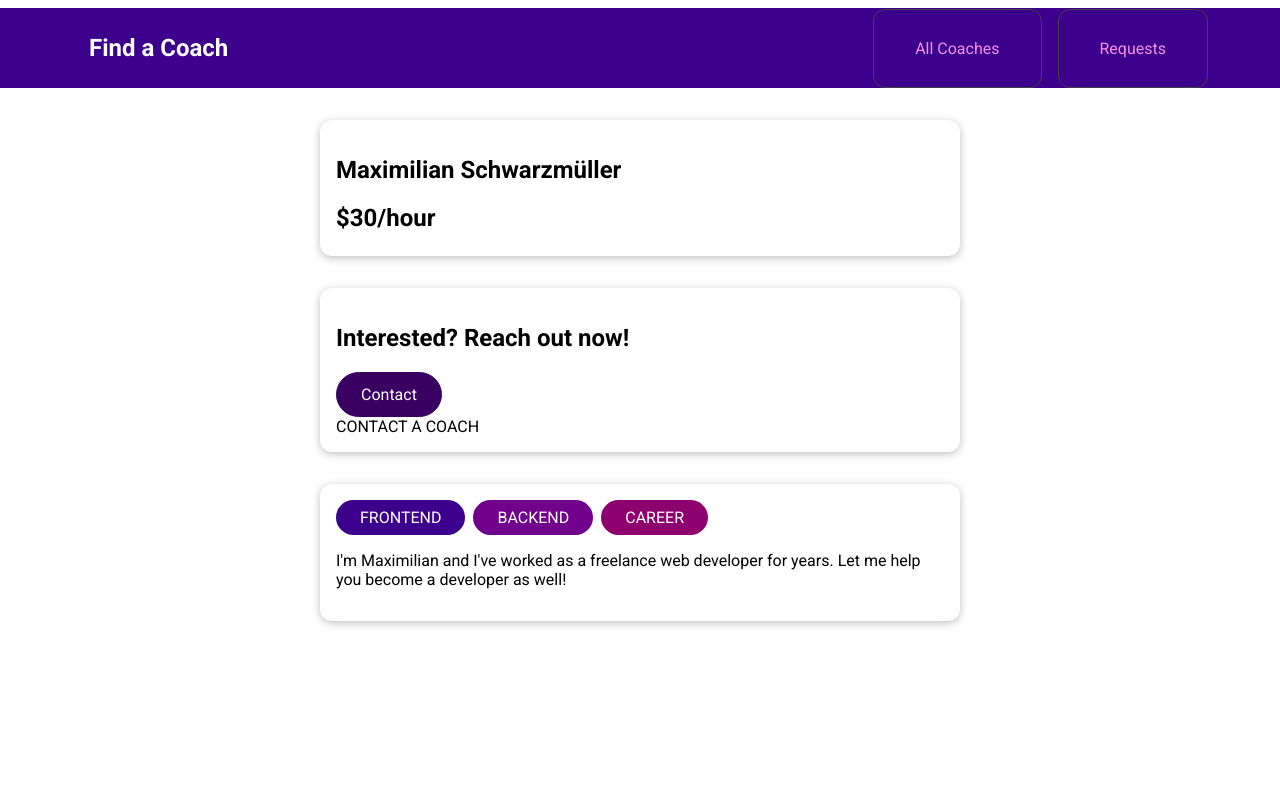
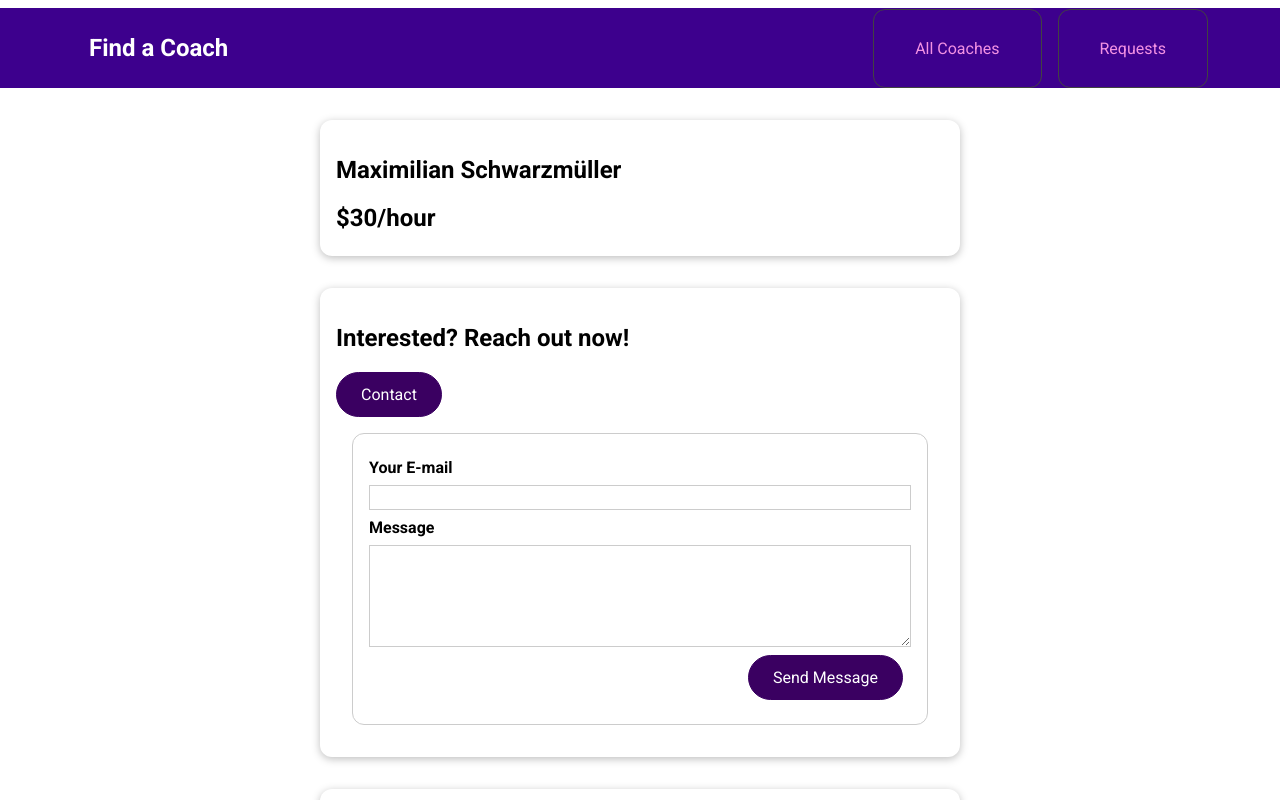
Before and after one commit to pkysylev/VueJS, a Vue app in the folder Section_16/main-prj-01-starting-setup/: page /coaches/c1/contact in a window 1280 px wide. Shown: the top 800 px of the page. Built offline with nearby package versions, Linux system fonts and the light colour scheme.

Commit message:
Working on the Contact Form

```diff
--- a/Section_16/main-prj-01-starting-setup/package.json
+++ b/Section_16/main-prj-01-starting-setup/package.json
@@ -10,8 +10,8 @@
   "dependencies": {
     "core-js": "^3.6.5",
     "vue": "^3.0.0",
-    "vue-router": "^4.0.8",
-    "vuex": "^4.0.0"
+    "vue-router": "^4.0.10",
+    "vuex": "^4.0.2"
   },
   "devDependencies": {
     "@vue/cli-plugin-babel": "~4.5.0",
--- a/Section_16/main-prj-01-starting-setup/src/pages/requests/ContactCoach.vue
+++ b/Section_16/main-prj-01-starting-setup/src/pages/requests/ContactCoach.vue
@@ -1,3 +1,88 @@
-<template>
-    CONTACT A COACH
+        <template>
+  <form @submit.prevent="submitForm">
+    <div class="form-control">
+      <label for="email">Your E-mail</label>
+      <input type="email" id="email" v-model.trim="email" />
+    </div>
+    <div class="form-control">
+      <label for="message">Message</label>
+      <textarea rows="5" id="message" v-model.trim="message"></textarea>
+    </div>
+    <p class="errors" v-if="!formIsValid">
+      Please enter a valid email and non-empty message.
+    </p>
+    <div class="actions">
+      <base-button>Send Message</base-button>
+    </div>
+  </form>
 </template>
+
+<script>
+export default {
+  data() {
+    return {
+      email: '',
+      message: '',
+      formIsValid: true,
+    };
+  },
+  methods: {
+    submitForm() {
+      this.formIsValid = true;
+      if (
+        this.email === '' ||
+        !this.email.includes('@') ||
+        this.message === ''
+      ) {
+        this.formIsValid = false;
+        return;
+      }
+    },
+  },
+};
+</script>
+
+
+<style scoped>
+form {
+  margin: 1rem;
+  border: 1px solid #ccc;
+  border-radius: 12px;
+  padding: 1rem;
+}
+
+.form-control {
+  margin: 0.5rem 0;
+}
+
+label {
+  font-weight: bold;
+  margin-bottom: 0.5rem;
+  display: block;
+}
+
+input,
+textarea {
+  display: block;
+  width: 100%;
+  font: inherit;
+  border: 1px solid #ccc;
+  padding: 0.15rem;
+}
+
+input:focus,
+textarea:focus {
+  border-color: #3d008d;
+  background-color: #faf6ff;
+  outline: none;
+}
+
+.errors {
+  font-weight: bold;
+  color: red;
+}
+
+.actions {
+  text-align: center;
+}
+</style>
```
Also changed, not shown: 1 other file (tests, documents, lock files or other folders).
